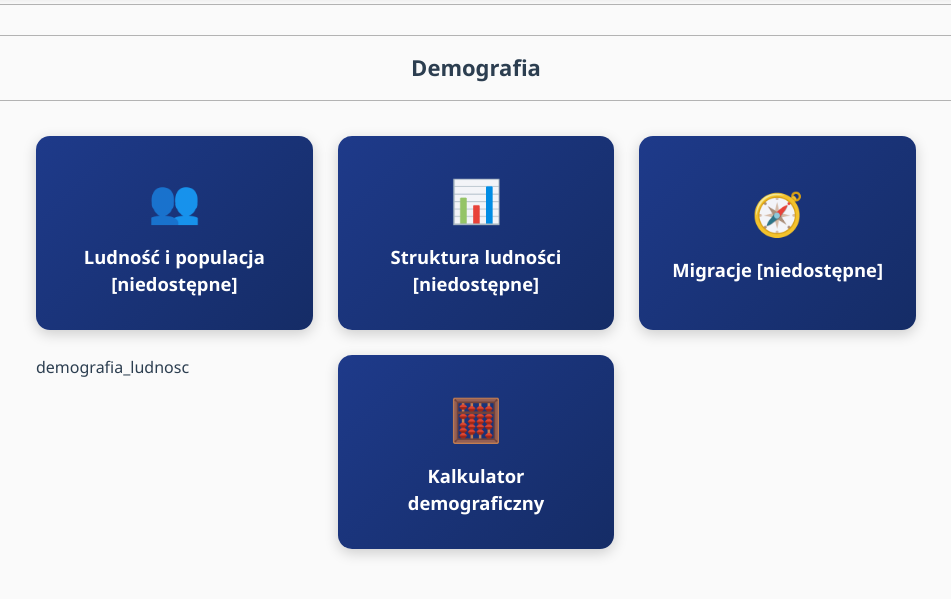
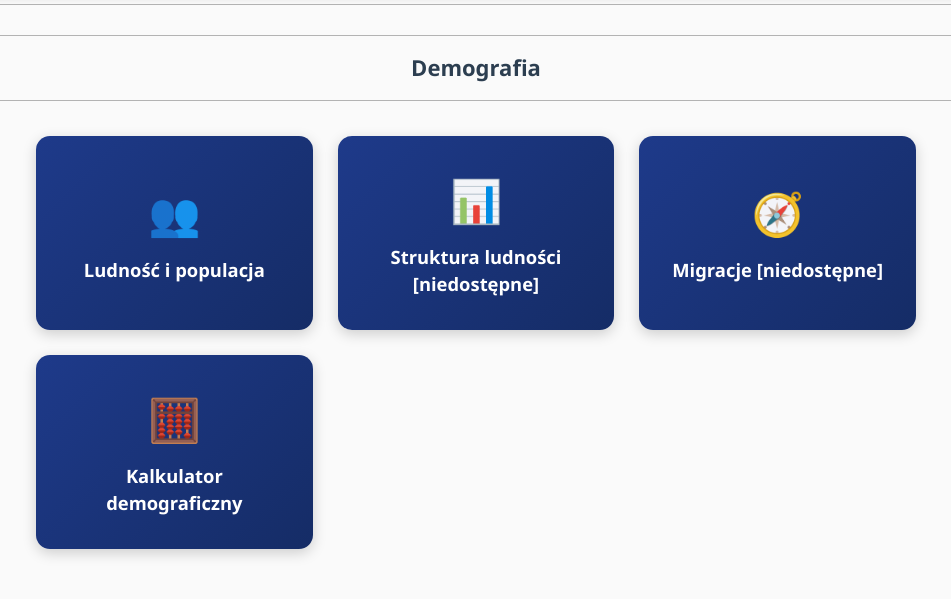
Before and after one commit to FungiMiracles/ZEUS, a Flask app: page /demografia in a window 1280 px wide. Shown: the part 255-854 px from the top of the page, without its empty margins (164-1115 px from the left). Run offline with Flask 3, Linux system fonts and the light colour scheme; the visitor is signed in with stand-in values (Sample User, id 1); data that the repository does not hold is empty.

Commit message:
Update demografia.html

```diff
--- a/templates/demografia.html
+++ b/templates/demografia.html
@@ -68,7 +68,7 @@
 
     <a href="{{ url_for('demografia_ludnosc') }}" class="demo-tile" onclick="event.preventDefault();">
         <div class="icon">👥</div>
-        Ludność i populacja [niedostępne]
+        Ludność i populacja
     </a>
 
     <a href="#" class="demo-tile" onclick="event.preventDefault(); zeusToast('Ta opcja nie jest jeszcze dostępna');">
@@ -80,7 +80,7 @@
         <div class="icon">🧭</div>
         Migracje [niedostępne]
     </a>
-demografia_ludnosc
+
     <a href="{{ url_for('demografia_kalkulator') }}" class="demo-tile">
         <div class="icon">🧮</div>
         Kalkulator demograficzny
```
